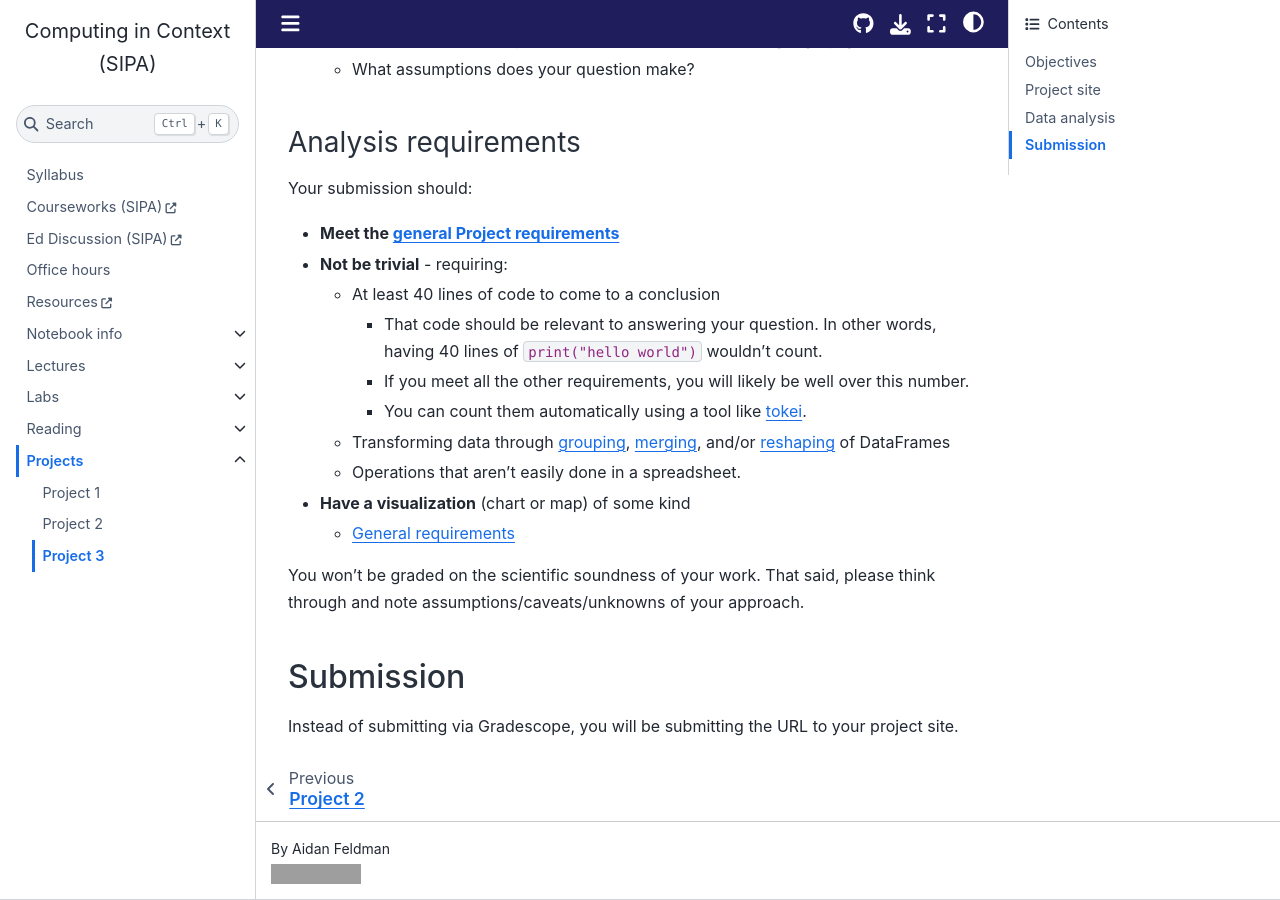
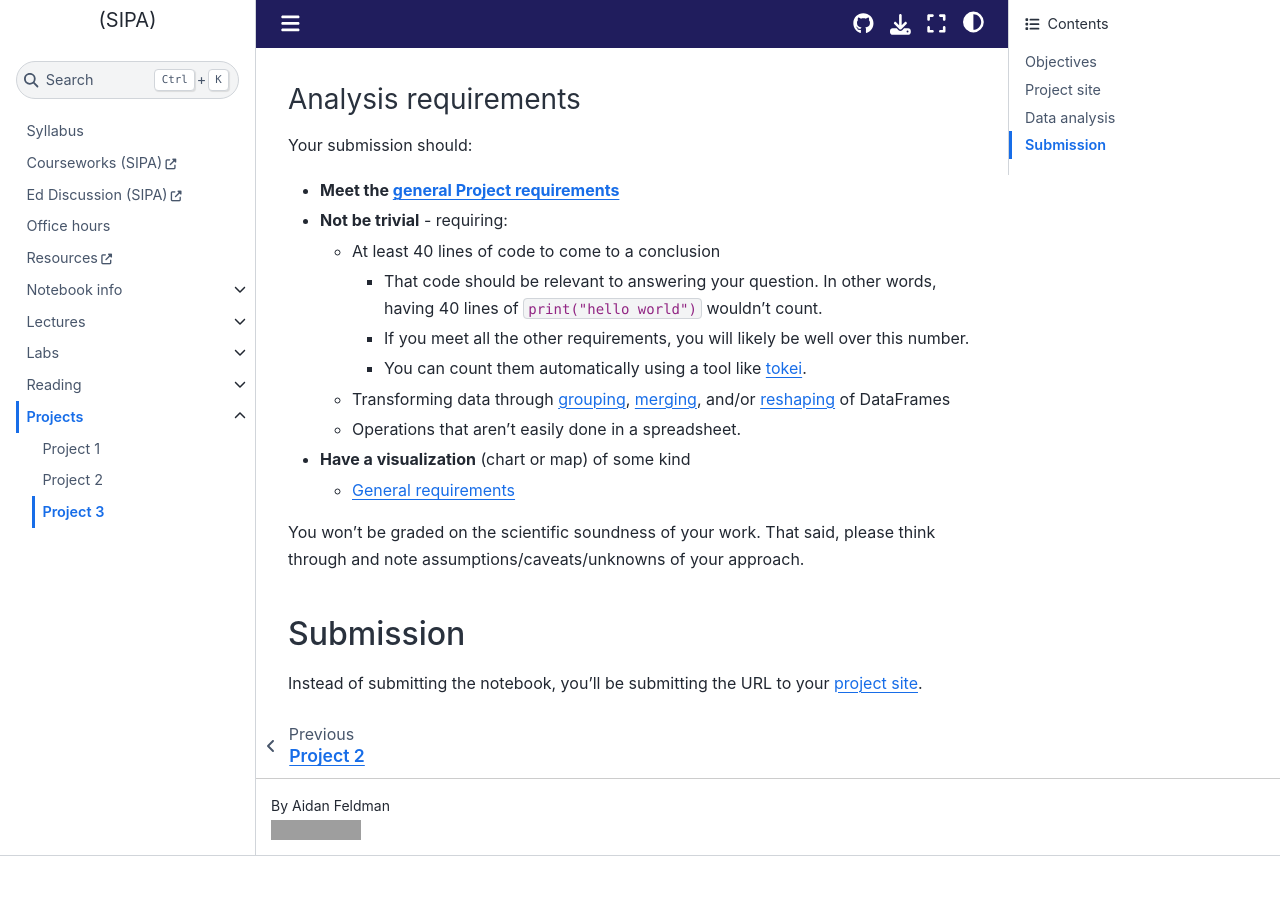
Before and after one commit to afeld/computing-in-context, a Jupyter Book: the page built from project_3.md, in a window 1280 px wide and 900 px high, scrolled down 2819 px. Built offline with Jupyter Book 1.0.4 settings and Sphinx 7.4.7 and the Sphinx Book theme 1.1.4, drawn with Linux system fonts in a browser that asks for light colours; pages that are not in the unit, such as notebooks, are missing from menus; comment, search, counter and statistics services are not loaded; after the commit the page ends 3675 px from its top, so only the background shows below that; grey boxes are pictures that could not be loaded.

Commit message:
finalize Project 3

```diff
--- a/project_3.md
+++ b/project_3.md
@@ -120,4 +118,4 @@ You won't be graded on the scientific soundness of your work. That said, please
 
 ## Submission
 
-Instead of submitting via Gradescope, you will be submitting the URL to your project site.
+Instead of submitting the notebook, you'll be submitting the URL to your [project site](#project-site).
```
Also changed, not shown: other parts of project_3.md (+0 -2 lines).
